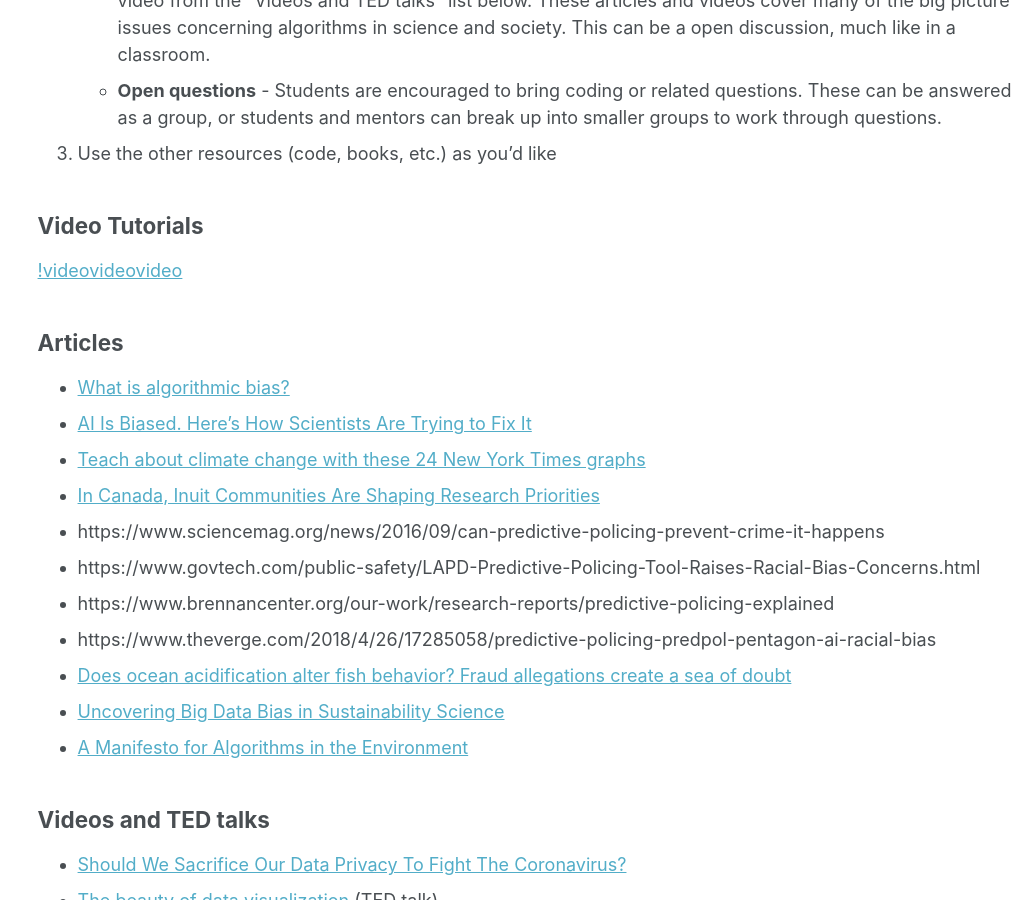
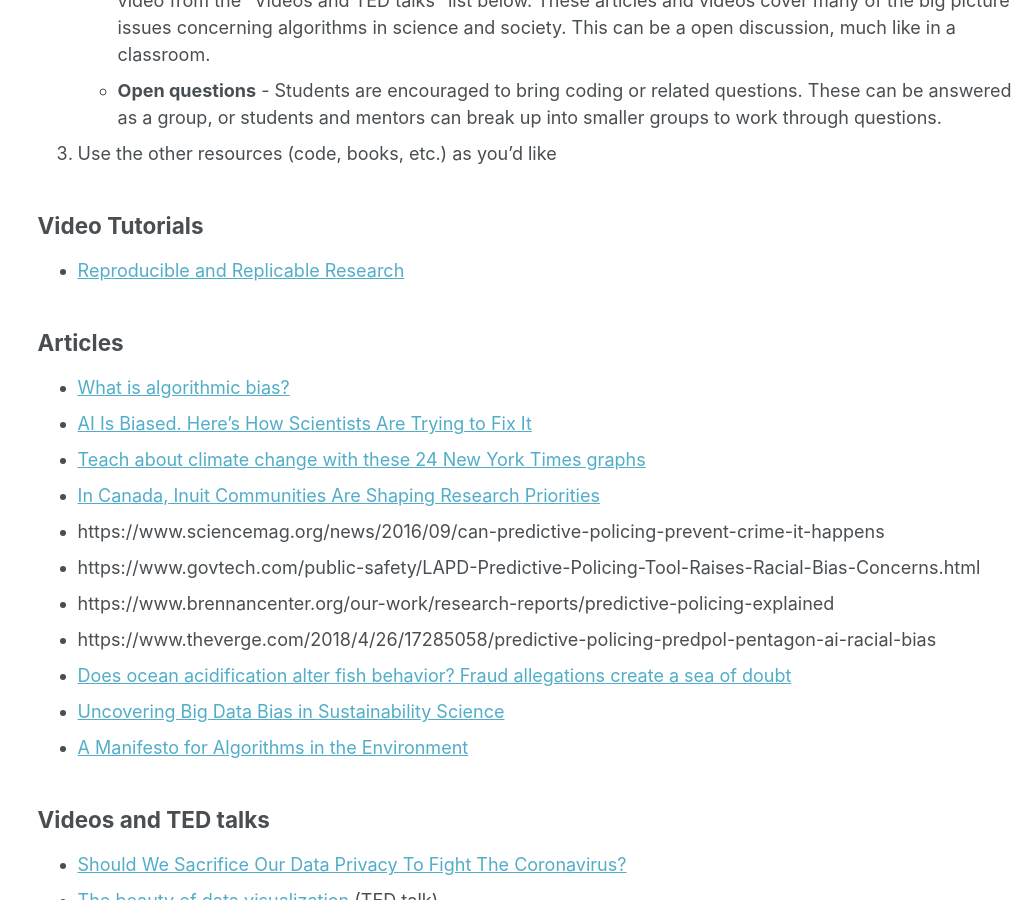
Before and after one commit to BigelowLab/bigelowlab.github.io, a Jekyll site: the page built from _pages/cafecode.md, in a window 1280 px wide and 900 px high, scrolled down 518 px. Shown: the whole window, without its empty margins (244-1280 px from the left). Built offline with Jekyll 4.4.1, drawn with Linux system fonts in a browser that asks for light colours.

Commit message:
Update cafecode.md
added video

```diff
--- a/_pages/cafecode.md
+++ b/_pages/cafecode.md
@@ -19,7 +19,7 @@ We welcome anyone to use our summer intern Café Code curriculum. It's a flexibl
 
 ## Video Tutorials
 
-[!videovideovideo](https://bigelowlab.github.io/files/PdfScrapeTutorial-2021-05-27.mp4)
+- [Reproducible and Replicable Research](https://drive.google.com/file/d/1I_Fuz2bNG0rHi8ZH72szMeftNTCJO7I6/view?usp=sharing)
 
 
 ## Articles
```
